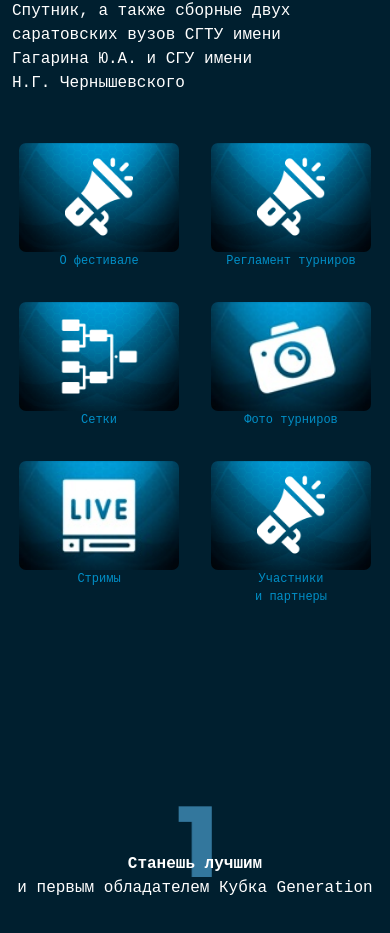
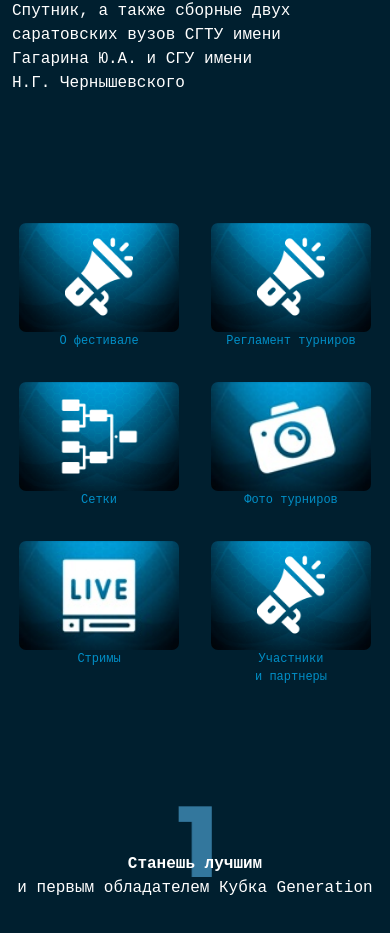
Before and after one commit to EkaterinaP-7/cibersport, a website: page index.html in a window 390 px wide. Shown: the part 1595-2528 px from the top of the page. Drawn offline with nearby package versions, Linux system fonts and the light colour scheme; a web font is replaced by a local one.

Commit message:
small screen

```diff
--- a/css/style.css
+++ b/css/style.css
@@ -1244,6 +1244,8 @@ nav {
     text-align: center;
     color: #008fc7 !important;
     font-size: 12px;
+    position: relative !important;
+    top: 5rem;
 }
 .info__panel__item {
     display: block;
```
